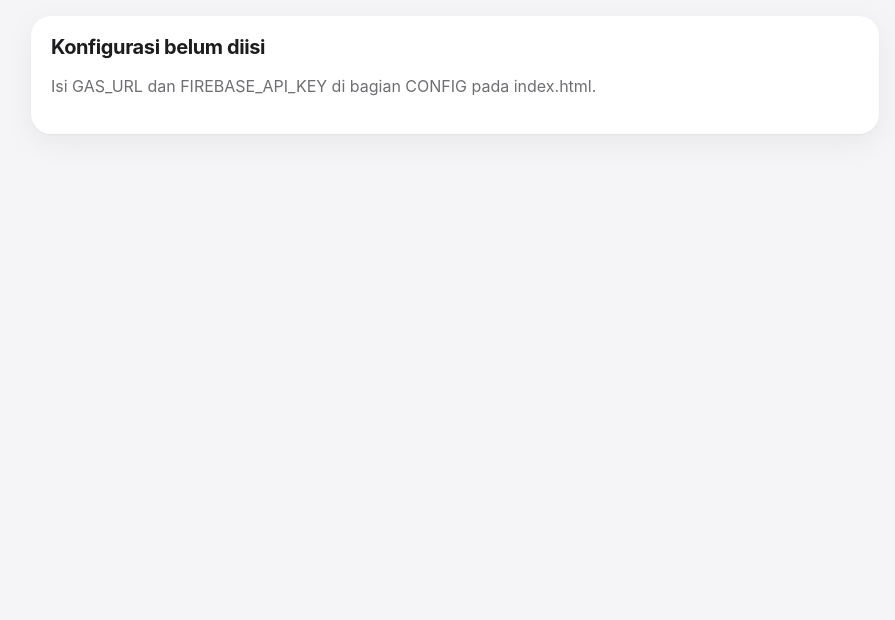
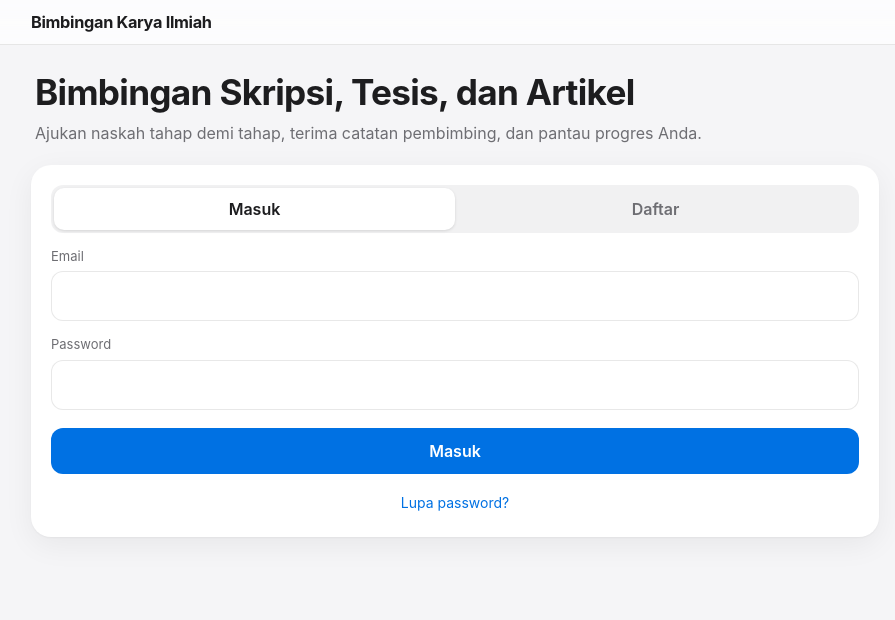
Before and after one commit to wufeng102/bimbingankti, a plain HTML site: page index.html in a window 1280 px wide. Shown: the whole page, without its empty margins (185-1080 px from the left). Drawn offline with Linux system fonts and the light colour scheme.

Commit message:
index.html

```diff
--- a/index.html
+++ b/index.html
@@ -145,7 +145,7 @@ hr.s{border:0;border-top:1px solid var(--line);margin:16px 0}
 <script>
 /* ======================= KONFIGURASI (isi 2 nilai ini) ======================= */
 var CONFIG = {
-  GAS_URL: 'PASTE_URL_WEB_APP_GAS_DI_SINI',         // berakhiran /exec
+  GAS_URL: 'https://script.google.com/macros/s/AKfycbwvCglJ-tiUGfw49DyFuX3BY0mSK0sp1DololyWmev4Tffo8iCq3ZMYhDdoaRMhxbbgzA/exec',         // berakhiran /exec
   FIREBASE_API_KEY: 'AIzaSyDlFqbhYMg4wX6uClPIglsoTG24Yf2CvnU'    // Firebase project bimbingan-kti
 };
 /* ============================================================================= */
```
